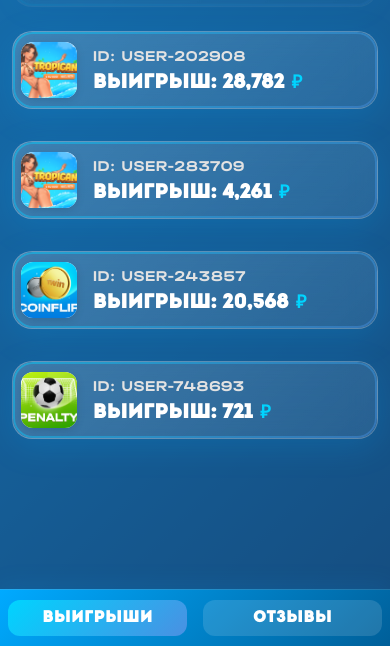
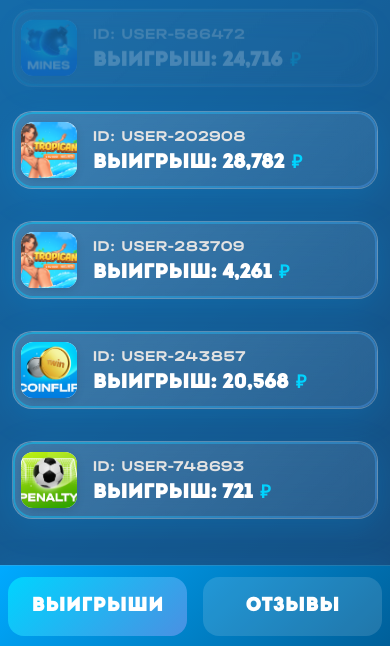
Before and after one commit to martinthecash/blabla, a plain HTML site: page index.html in a window 390 px wide. Shown: the part 198-844 px from the top of the page. Drawn offline with Linux system fonts and the light colour scheme; a script that the page names is missing.

Commit message:
Update index.html

```diff
--- a/index.html
+++ b/index.html
@@ -66,7 +66,7 @@
     flex-direction: column;
     justify-content: flex-start;
     position: relative;
-    padding-top: calc(env(safe-area-inset-top, 0px) + 20px); /* вот эта строка */
+    padding-top: calc(env(safe-area-inset-top, 0px) + 100px); /* вот эта строка */
 }
 .header {
     width: 100vw;
@@ -265,18 +265,18 @@
     align-items: center;
     padding: 0;
     z-index: 999;
-            height: 64px;
+    height: 90px;
     box-shadow: 0 -4px 24px 0 rgba(0, 170, 255, 0.10);
 }
 .nav-btn {
     flex: 1 1 50%;
     margin: 0 8px;
-            padding: 14px 0;
+    padding: 26px 0;
     background: rgba(255,255,255,0.13);
     border: none;
-            border-radius: 18px;
+    border-radius: 22px;
     color: #fff;
-            font-size: 1.1rem;
+    font-size: 1.4rem;
     font-family: 'Intro', Arial, sans-serif;
     font-weight: bold;
     letter-spacing: 0.5px;
@@ -305,13 +305,14 @@
                 min-height: 58px;
             }
     .bottom-nav {
-                height: 56px;
+        height: 80px;
     }
     .nav-btn {
-                font-size: 1rem;
-                border-radius: 12px;
-                padding: 10px 0;
+        font-size: 1.2rem;
+        padding: 20px 0;
+        border-radius: 16px;
     }
+
             .review-avatar {
                 width: 32px;
                 height: 32px;
```
Lines whose indentation alone changed are shown as unchanged.
